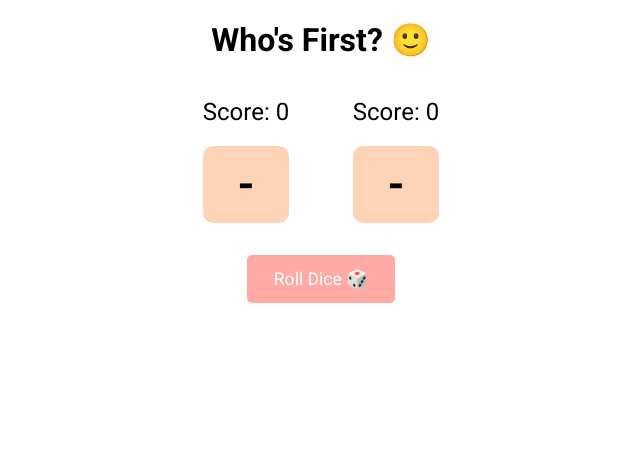
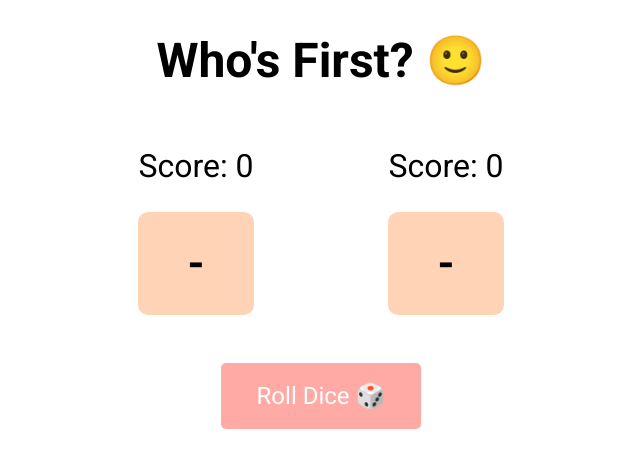
Before and after one commit to sanabriadiego/dice-game, a plain HTML site: page index.html in a window 1280 px wide. Shown: the whole page, without its empty margins (319-959 px from the left). Drawn offline with Linux system fonts and the light colour scheme.

Commit message:
Update style.css
Added media queries and fixed some identation on the CSS file.

```diff
--- a/css/style.css
+++ b/css/style.css
@@ -23,7 +23,8 @@ main{
     margin-bottom: 2em;
 }
 
-.score, .dice{
+.score,
+.dice{
     margin: 0;
 }
 
@@ -42,7 +43,6 @@ main{
     background-color: #ffd3b6;
     border-radius: 10px;
     padding: 0.3em 0;
-    /*margin: 0.5em;*/
 
 }
 
@@ -60,3 +60,33 @@ main{
 .btn:active{
     box-shadow: inset 5px 5px 10px -3px rgba(0, 0, 0, 0.7);
 }
+
+/*MEDIA QUERIES*/
+
+@media (min-width: 600px) {
+
+    main{
+        max-width: 500px;
+    }
+
+    #instructions-title{
+        font-size: 3rem;
+    }
+
+    .score{
+        font-size: 2rem;
+    }
+
+    .dice{
+        padding: 0.6em 0;
+    }
+
+    .player-section{
+        margin-bottom: 3em;
+    }
+
+    .btn{
+        font-size: 1.5rem;
+    }
+
+  }
```
